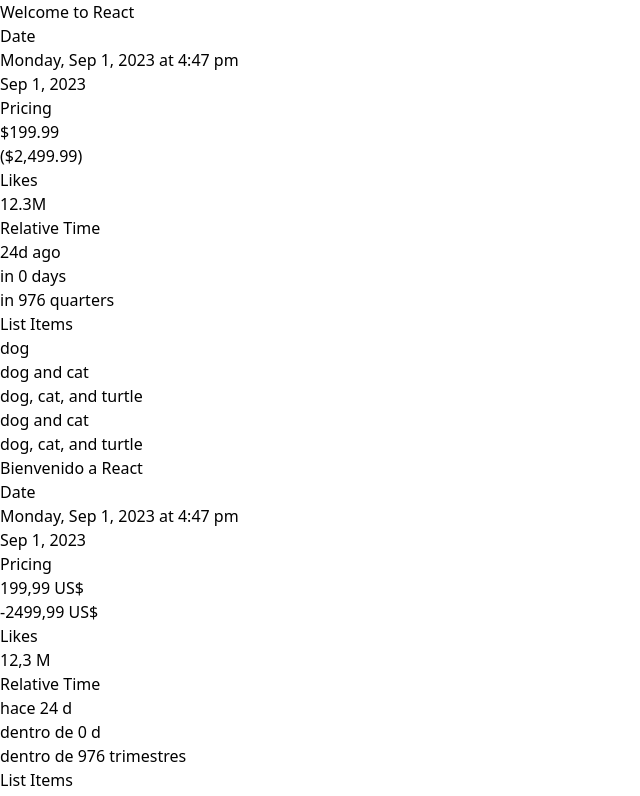
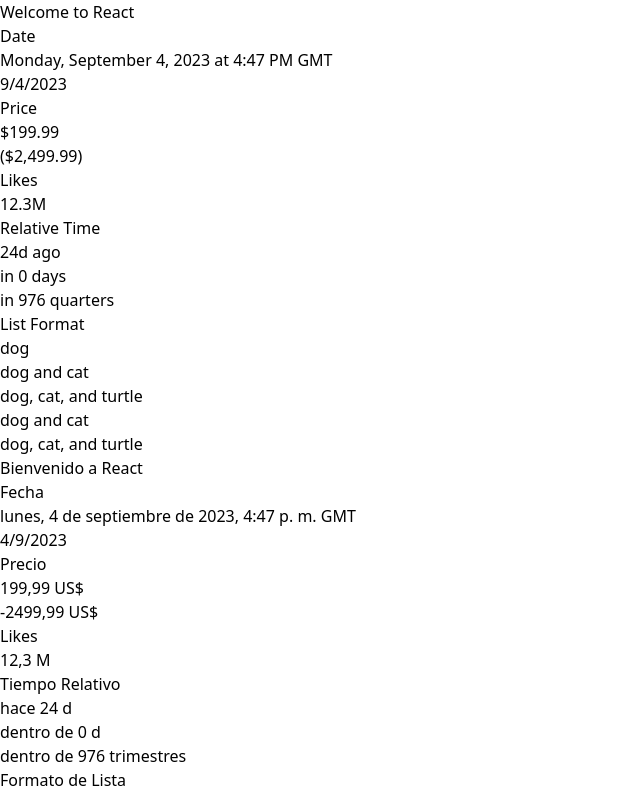
Before and after one commit to bryantabaird/utahjs-2023, a React (Vite) app: page / in a window 1280 px wide. Shown: the top 796 px of the page, without its empty margins (0-640 px from the left). Built offline with nearby package versions, Linux system fonts and the light colour scheme.

Commit message:
Polish translations

```diff
--- a/src/components/DateTime.tsx
+++ b/src/components/DateTime.tsx
@@ -1,17 +1,18 @@
 import React from 'react';
 import { useTranslation } from 'react-i18next';
 
-// const longDateTimeOptions: Intl.DateTimeFormatOptions = {
-//   year: 'numeric',
-//   month: 'long',
-//   day: 'numeric',
-//   hour: 'numeric',
-//   minute: 'numeric',
-//   weekday: 'long',
-//   hour12: true,
-// };
+const longDateTimeOptions: Intl.DateTimeFormatOptions = {
+  year: 'numeric',
+  month: 'long',
+  day: 'numeric',
+  hour: 'numeric',
+  minute: 'numeric',
+  weekday: 'long',
+  hour12: true,
+  timeZoneName: 'longGeneric',
+};
 
-// const shortDateTimeOptions: Intl.DateTimeFormatOptions = {};
+const shortDateTimeOptions: Intl.DateTimeFormatOptions = {};
 
 enum Weekday {
   Sunday,
@@ -60,23 +61,23 @@
     const month = date.getMonth();
     const year = date.getFullYear();
     const amPm = formatAMPM(date);
-    return `${Weekday[day]}, ${Month[month]} ${day}, ${year} at ${amPm}`;
+    // return `${Weekday[day]}, ${Month[month]} ${day}, ${year} at ${amPm}`;
 
-    // return new Intl.DateTimeFormat(i18n.language, longDateTimeOptions).format(date);
+    return new Intl.DateTimeFormat(i18n.language, longDateTimeOptions).format(date);
   };
 
   const getShortenedDate = (date: Date) => {
     const day = date.getDay();
     const month = date.getMonth();
     const year = date.getFullYear();
-    return `${Month[month]} ${day}, ${year}`;
+    // return `${Month[month]} ${day}, ${year}`;
 
-    // return new Intl.DateTimeFormat(i18n.language, shortDateTimeOptions).format(date);
+    return new Intl.DateTimeFormat(i18n.language, shortDateTimeOptions).format(date);
   };
 
   return (
     <article className="last:border last:border-blue-500 last:rounded last:p-4">
-      <h2 className="font-semibold text-xl">Date</h2>
+      <h2 className="font-semibold text-xl">{t('date')}</h2>
       <ul>
         <li className="text-l mb-2">{getLongDate(now)}</li>
         <li className="text-l mb-2">{getShortenedDate(now)}</li>
--- a/src/components/ListFormat.tsx
+++ b/src/components/ListFormat.tsx
@@ -31,7 +31,7 @@
 
   return (
     <article className="last:border last:border-blue-500 last:rounded last:p-4">
-      <h2 className="font-semibold text-xl">List Items</h2>
+      <h2 className="font-semibold text-xl">{t('list-format')}</h2>
       <ul>
         <li className="text-l mb-2">{makeList(items1)}</li>
         <li className="text-l mb-2">{makeList(items2)}</li>
--- a/src/components/Pricing.tsx
+++ b/src/components/Pricing.tsx
@@ -32,7 +32,7 @@
 
   return (
     <article className="last:border last:border-blue-500 last:rounded last:p-4">
-      <h2 className="font-semibold text-xl">Pricing</h2>
+      <h2 className="font-semibold text-xl">{t('price')}</h2>
       <ul>
         <li className="text-l mb-2">{getPrice(199.99, currency)}</li>
         <li className="text-l mb-2">{getAccountingPrice(-2499.99, currency)}</li>
--- a/src/components/RelativeTime.tsx
+++ b/src/components/RelativeTime.tsx
@@ -34,7 +34,7 @@
 
   return (
     <article className="last:border last:border-blue-500 last:rounded last:p-4">
-      <h2 className="font-semibold text-xl">Relative Time</h2>
+      <h2 className="font-semibold text-xl">{t('relative-time')}</h2>
       <ul>
         <li className="text-l mb-2">{getNarrowRelativeTime(-24)}</li>
         <li className="text-l mb-2">{getShortRelativeTime(0)}</li>
--- a/src/components/SocialMedia.tsx
+++ b/src/components/SocialMedia.tsx
@@ -34,7 +34,7 @@
 
   return (
     <article className="last:border last:border-blue-500 last:rounded last:p-4">
-      <h2 className="font-semibold text-xl">Likes</h2>
+      <h2 className="font-semibold text-xl">{t('likes')}</h2>
       <ul>
         <li className="text-l mb-2">{nFormatter(likes, 2)}</li>
       </ul>
--- a/src/i18n/translations.ts
+++ b/src/i18n/translations.ts
@@ -7,6 +7,7 @@
       price: 'Price',
       likes: 'Likes',
       'relative-time': 'Relative Time',
+      'list-format': 'List Format',
     },
   },
   fr: {
@@ -16,7 +17,8 @@
       date: 'Dāt',
       price: 'Prix',
       likes: 'Likes',
-      'relative-time': 'Relative Time',
+      'relative-time': 'Temps Relatif',
+      'list-format': 'Format de Liste',
     },
   },
   es: {
@@ -26,7 +28,8 @@
       date: 'Fecha',
       price: 'Precio',
       likes: 'Likes',
-      'relative-time': 'Relative Time',
+      'relative-time': 'Tiempo Relativo',
+      'list-format': 'Formato de Lista',
     },
   },
 };
```
Also changed, not shown: src/i18next.d.ts (added, +7 -0 lines).
